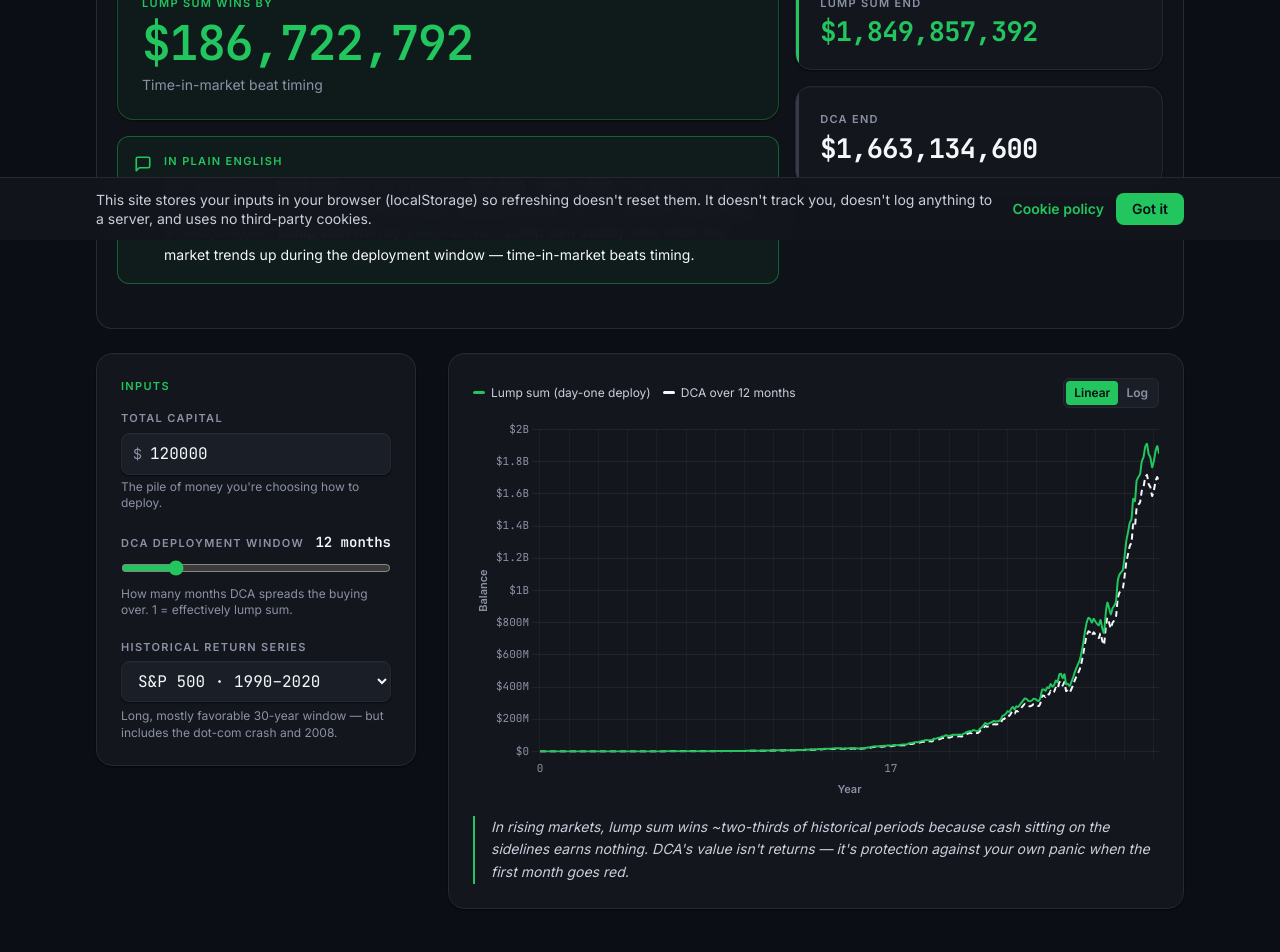
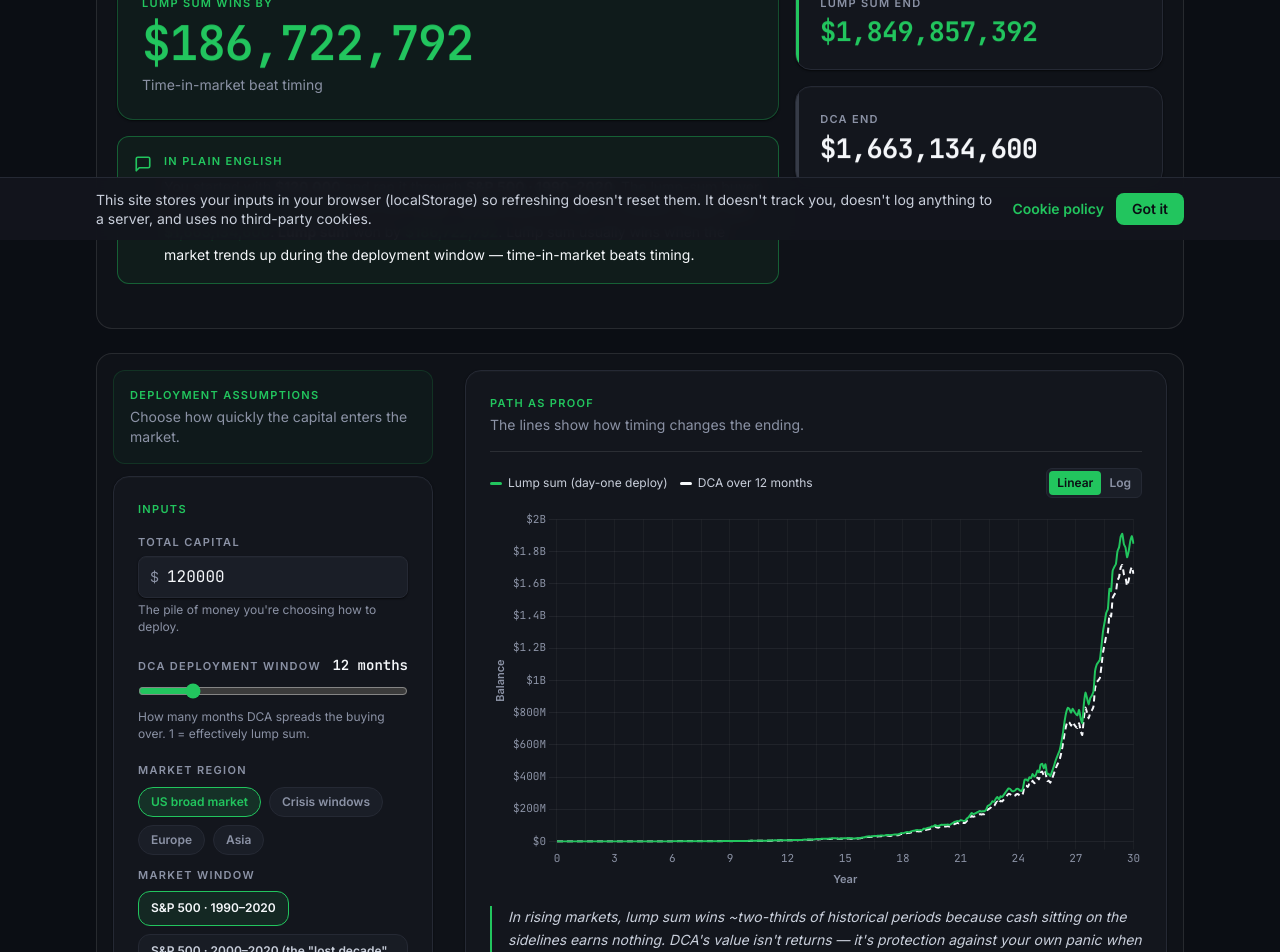
Before and after one commit to joshuasanteliz-dev/truecompound, a React (Vite) app: page /dca in a window 1280 px wide. Shown: the part 560-1512 px from the top of the page. Built offline with nearby package versions, Linux system fonts and the light colour scheme.

Commit message:
Polish DCA timing experience

```diff
--- a/src/modes/DCA.tsx
+++ b/src/modes/DCA.tsx
@@ -1,4 +1,4 @@
-import { useMemo } from 'react';
+import { type ReactNode, useMemo } from 'react';
 import { GrowthChart, type Series } from '@/components/GrowthChart';
 import { NumberInput, InputSlider } from '@/components/InputSlider';
 import { InputPanel } from '@/components/InputPanel';
@@ -15,6 +15,79 @@ import { useUrlHydrate } from '@/store/urlSync';
 import { calculateDCA, calculateLumpSum, formatCurrency } from '@/engine';
 import { RETURN_PRESETS } from '@/data/sp500';
 import { useDebouncedValue } from '@/components/useDebouncedValue';
+
+type RecalcPulseTone = 'emerald' | 'muted';
+
+const recalcPulseStyles = `
+@keyframes dcaRecalcPulse {
+  0% {
+    opacity: 0.68;
+    transform: translateY(3px);
+    text-shadow: 0 0 0 transparent;
+  }
+
+  48% {
+    opacity: 1;
+    text-shadow: 0 0 12px var(--dca-recalc-glow);
+  }
+
+  100% {
+    opacity: 1;
+    transform: translateY(0);
+    text-shadow: 0 0 0 transparent;
+  }
+}
+
+.dca-recalc-pulse {
+  --dca-recalc-glow: transparent;
+  display: inline-block;
+  max-width: 100%;
+  min-width: 0;
+  overflow-wrap: anywhere;
+  white-space: normal;
+  word-break: break-word;
+  animation: dcaRecalcPulse 190ms cubic-bezier(0.22, 1, 0.36, 1);
+  will-change: opacity, transform, text-shadow;
+}
+
+.dca-recalc-pulse--emerald {
+  --dca-recalc-glow: rgba(34, 197, 94, 0.34);
+}
+
+.dca-recalc-pulse--muted {
+  --dca-recalc-glow: rgba(148, 163, 184, 0.18);
+}
+
+@media (prefers-reduced-motion: reduce) {
+  .dca-recalc-pulse {
+    animation: none;
+  }
+}
+`;
+
+function RecalcPulse({
+  valueKey,
+  tone = 'muted',
+  children,
+}: {
+  valueKey: string | number;
+  tone?: RecalcPulseTone;
+  children: ReactNode;
+}) {
+  return (
+    <span key={valueKey} className={`dca-recalc-pulse dca-recalc-pulse--${tone}`}>
+      {children}
+    </span>
+  );
+}
+
+function recalcTextValue<T extends string | number>(valueKey: string | number, tone: RecalcPulseTone, children: ReactNode) {
+  return (
+    <RecalcPulse valueKey={valueKey} tone={tone}>
+      {children}
+    </RecalcPulse>
+  ) as unknown as T;
+}
 
 export default function DCA() {
   const t = useT();
@@ -63,15 +136,25 @@ export default function DCA() {
     { label: presetItems.japan.label, blurb: presetItems.japan.blurb, values: { totalCapital: 120000, deploymentMonths: 24, presetId: 'nikkei-1990-2010' } },
   ];
 
-  // Group historical-series options by their translated group label
-  const seriesByGroup = RETURN_PRESETS.reduce<Record<string, typeof RETURN_PRESETS>>((acc, p) => {
-    const group = t.historicalSeries[p.id]?.group ?? 'Other';
-    (acc[group] = acc[group] ?? []).push(p);
-    return acc;
-  }, {});
+  // Group historical-series options by their translated group label.
+  const seriesGroups = RETURN_PRESETS.reduce<Array<{ label: string; items: typeof RETURN_PRESETS }>>((groups, p) => {
+    const groupLabel = t.historicalSeries[p.id]?.group ?? p.group ?? 'Other';
+    const existing = groups.find((group) => group.label === groupLabel);
+    if (existing) {
+      existing.items.push(p);
+    } else {
+      groups.push({ label: groupLabel, items: [p] });
+    }
+    return groups;
+  }, []);
+  const selectedPreset = RETURN_PRESETS.find((p) => p.id === dca.presetId) ?? preset;
+  const activeGroupLabel = t.historicalSeries[selectedPreset.id]?.group ?? selectedPreset.group ?? 'Other';
+  const activeGroup = seriesGroups.find((group) => group.label === activeGroupLabel) ?? seriesGroups[0];
 
   return (
     <div>
+      <style>{recalcPulseStyles}</style>
+
       <ModeHeader
         eyebrow={t.dca.eyebrow}
         title={t.dca.title}
@@ -102,20 +185,22 @@ export default function DCA() {
                   isCloseResult ? 'text-ink' : 'text-emerald'
                 }`}
               >
+                <RecalcPulse valueKey={diffAbs} tone={isCloseResult ? 'muted' : 'emerald'}>
                   {formatCurrency(diffAbs)}
+                </RecalcPulse>
               </div>
               <div className="mt-2 text-sm text-muted">{lumpWins ? t.dca.heroSubLump : t.dca.heroSubDCA}</div>
             </section>
 
             <PlainEnglish>
               {t.dca.plainEnglish({
-                capital: formatCurrency(debounced.totalCapital),
+                capital: recalcTextValue<string>(debounced.totalCapital, 'muted', formatCurrency(debounced.totalCapital)),
                 presetLabel,
-                finalLump: formatCurrency(finalLump),
-                finalDCA: formatCurrency(finalDCA),
-                deployMonths: debounced.deploymentMonths,
+                finalLump: recalcTextValue<string>(finalLump, lumpWins ? 'emerald' : 'muted', formatCurrency(finalLump)),
+                finalDCA: recalcTextValue<string>(finalDCA, !lumpWins ? 'emerald' : 'muted', formatCurrency(finalDCA)),
+                deployMonths: recalcTextValue<number>(debounced.deploymentMonths, 'muted', debounced.deploymentMonths),
                 winnerLabel,
-                diff: formatCurrency(diffAbs),
+                diff: recalcTextValue<string>(diffAbs, isCloseResult ? 'muted' : 'emerald', formatCurrency(diffAbs)),
                 lumpWins,
               })}
             </PlainEnglish>
@@ -124,19 +209,33 @@ export default function DCA() {
           <div className="grid gap-4">
             <HeroNumber
               label={t.dca.heroLump}
-              value={formatCurrency(finalLump)}
+              value={
+                <RecalcPulse valueKey={finalLump} tone={lumpWins && !isCloseResult ? 'emerald' : 'muted'}>
+                  {formatCurrency(finalLump)}
+                </RecalcPulse>
+              }
               tone={lumpWins && !isCloseResult ? 'positive' : 'default'}
             />
             <HeroNumber
               label={t.dca.heroDCA}
-              value={formatCurrency(finalDCA)}
+              value={
+                <RecalcPulse valueKey={finalDCA} tone={!lumpWins && !isCloseResult ? 'emerald' : 'muted'}>
+                  {formatCurrency(finalDCA)}
+                </RecalcPulse>
+              }
               tone={!lumpWins && !isCloseResult ? 'positive' : 'default'}
             />
           </div>
         </div>
       </section>
 
-      <div className="grid lg:grid-cols-[320px_1fr] gap-6 lg:gap-8">
+      <div className="grid gap-6 rounded-2xl border border-white/10 bg-white/[0.02] p-4 lg:grid-cols-[320px_1fr] lg:gap-8">
+        <div className="grid gap-3 self-start">
+          <div className="rounded-xl border border-emerald/15 bg-emerald/[0.04] p-4">
+            <div className="label text-emerald">DEPLOYMENT ASSUMPTIONS</div>
+            <p className="mt-1 text-sm text-muted">Choose how quickly the capital enters the market.</p>
+          </div>
+
           <InputPanel>
             <NumberInput
               label={t.inputs.totalCapital}
@@ -158,32 +257,65 @@ export default function DCA() {
               hint={t.hints.deploymentWindow}
             />
 
+            <div className="space-y-3">
               <div>
-            <label className="label block mb-1.5" htmlFor="preset">
-              {t.inputs.historicalSeries}
-            </label>
-            <select
-              id="preset"
-              value={dca.presetId}
-              onChange={(e) => setDCA({ presetId: e.target.value })}
-              className="input-number"
+                <div className="label mb-2">MARKET REGION</div>
+                <div className="flex flex-wrap gap-2" role="group" aria-label="Market region">
+                  {seriesGroups.map((group) => {
+                    const active = group.label === activeGroup.label;
+                    return (
+                      <button
+                        key={group.label}
+                        type="button"
+                        aria-pressed={active}
+                        onClick={() => setDCA({ presetId: group.items[0].id })}
+                        className={`rounded-full border px-3 py-1.5 text-xs font-semibold transition-colors ${
+                          active
+                            ? 'border-emerald bg-emerald/15 text-emerald'
+                            : 'border-border bg-surface-2 text-muted hover:border-emerald/60 hover:text-ink'
+                        }`}
                       >
-              {Object.entries(seriesByGroup).map(([group, items]) => (
-                <optgroup key={group} label={group}>
-                  {items.map((p) => (
-                    <option key={p.id} value={p.id}>
+                        {group.label}
+                      </button>
+                    );
+                  })}
+                </div>
+              </div>
+
+              <div>
+                <div className="label mb-2">MARKET WINDOW</div>
+                <div className="flex flex-wrap gap-2" role="group" aria-label={t.inputs.historicalSeries}>
+                  {activeGroup.items.map((p) => {
+                    const active = p.id === dca.presetId;
+                    return (
+                      <button
+                        key={p.id}
+                        type="button"
+                        aria-pressed={active}
+                        onClick={() => setDCA({ presetId: p.id })}
+                        className={`rounded-xl border px-3 py-2 text-left text-xs font-semibold leading-snug transition-colors ${
+                          active
+                            ? 'border-emerald bg-emerald/10 text-ink'
+                            : 'border-border bg-surface-2/70 text-ink-dim hover:border-emerald/60 hover:text-ink'
+                        }`}
+                      >
                         {t.historicalSeries[p.id]?.label ?? p.label}
-                    </option>
-                  ))}
-                </optgroup>
-              ))}
-            </select>
-            <p className="mt-1.5 text-xs text-muted leading-snug">{presetDescription}</p>
+                      </button>
+                    );
+                  })}
+                </div>
+                <p className="mt-2 text-xs text-muted leading-snug">{presetDescription}</p>
+              </div>
             </div>
           </InputPanel>
+        </div>
 
         <div>
           <div className="card">
+            <div className="mb-4 border-b border-white/10 pb-4">
+              <div className="label text-emerald">PATH AS PROOF</div>
+              <p className="mt-1 text-sm text-muted">The lines show how timing changes the ending.</p>
+            </div>
             <GrowthChart series={series} xLabels={xLabels} xAxisLabel="Year" />
             <Callout>{t.dca.callout}</Callout>
           </div>
```
Lines whose indentation alone changed are shown as unchanged.
